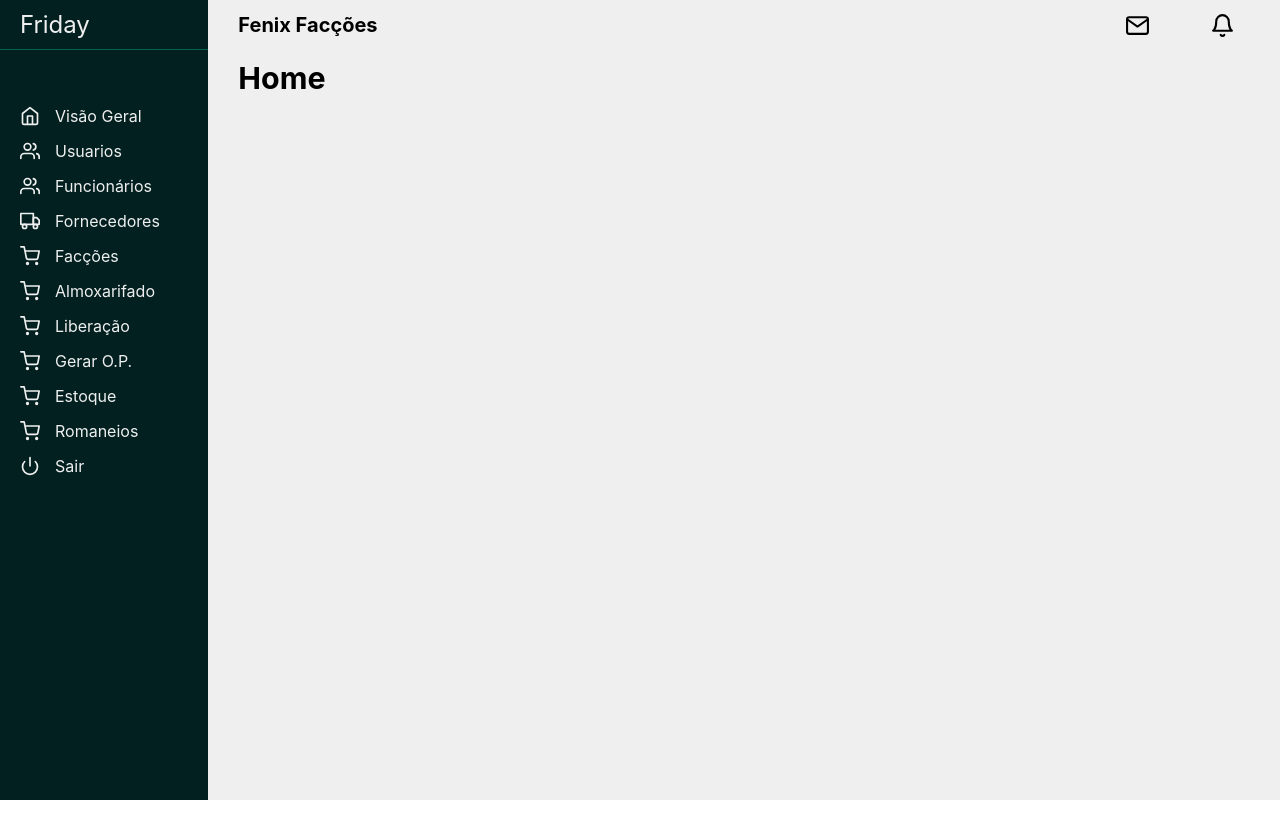
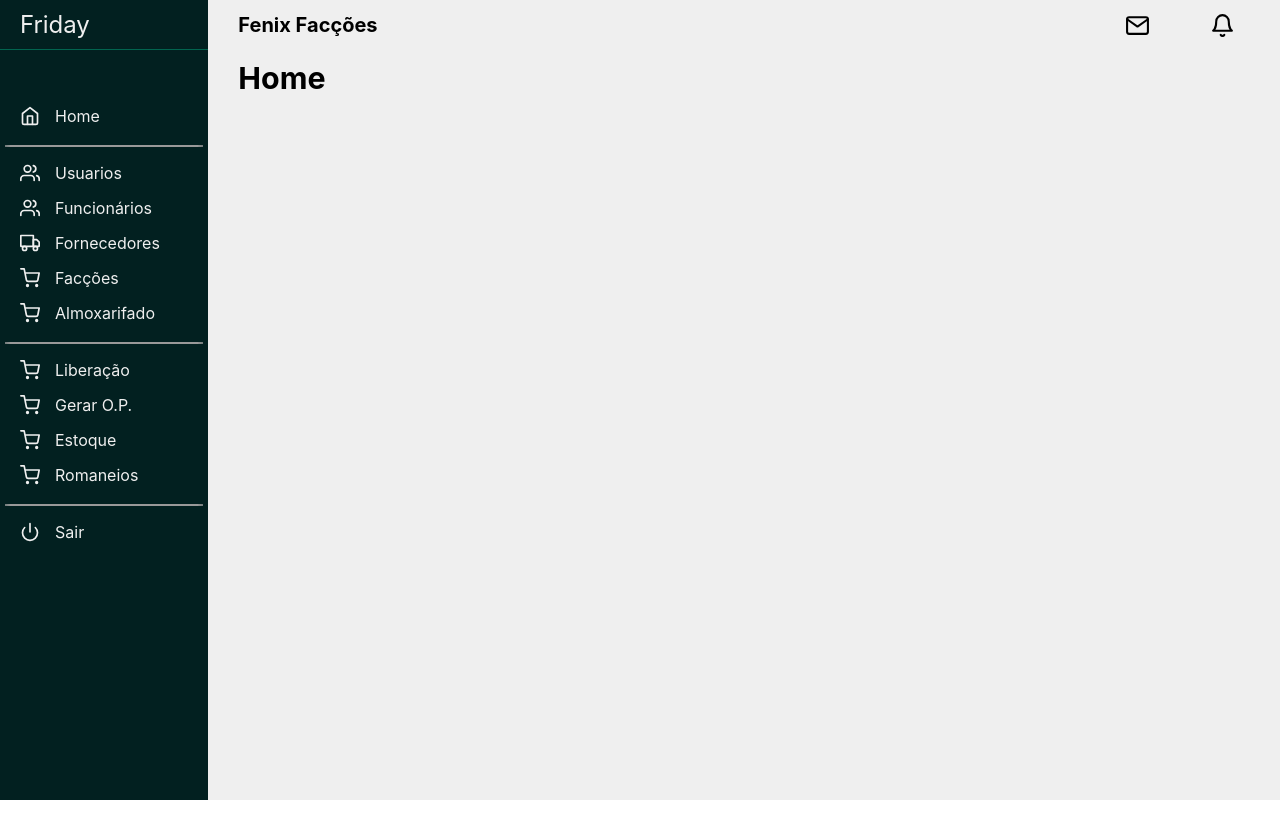
Before and after one commit to jean-godoy/fenix-admin, a React (Create React App) app: page / in a window 1280 px wide. Shown: the top 838 px of the page. Built offline with nearby package versions, Linux system fonts and the light colour scheme.

Commit message:
detalhes no menu

```diff
--- a/src/components/Menu/Menu.jsx
+++ b/src/components/Menu/Menu.jsx
@@ -23,9 +23,11 @@ export default props => {
                     <li className="li-menu">
                         <Link to="/" className="link-menu">
                             <FiHome className="icon-menu"  color="#efefef" size="20" />
-                            <span className="span-menu">Visão Geral</span>
+                            <span className="span-menu">Home</span>
                         </Link>
                     </li>
+
+                    <div className="menu-hr"></div>
 
                     <li className="li-menu">
                         <Link to="/user" className="link-menu">
@@ -62,6 +64,8 @@ export default props => {
                         </Link>
                     </li>
 
+                    <div className="menu-hr"></div>
+
                     <li className="li-menu">
                         <Link to="/cheking" className="link-menu">
                             <FiShoppingCart className="icon-menu"  color="#efefef" size="20" />
@@ -90,6 +94,8 @@ export default props => {
                         </Link>
                     </li>
 
+                    <div className="menu-hr"></div>
+
                      <li className="li-menu">
                         <Link to="/logout" className="link-menu">
                             <FiPower className="icon-menu"  color="#efefef" size="20" />
--- a/src/components/Menu/menu.css
+++ b/src/components/Menu/menu.css
@@ -48,3 +48,11 @@
 .icon-menu {
     margin-right: 15px;
 }
+
+.menu-hr {
+    margin: 10px auto;
+    width: 95%;
+    height: 1px;
+    border: 1px solid #999;
+    border-radius: 10%;
+}
--- a/src/pages/Providers/Providers.jsx
+++ b/src/pages/Providers/Providers.jsx
@@ -12,7 +12,7 @@ export default props => {
     const [data, setData] = useState([]);
 
     useEffect(() => {
-        api.get('/providers').then(({data}) => {
+        api.get('/providers/').then(({data}) => {
             setData(data);
         }).catch(e => {
             return alert('Erro ao Cadastrar Fornecedor');
```
Also changed, not shown: 1 other file (tests, documents, lock files or other folders).
